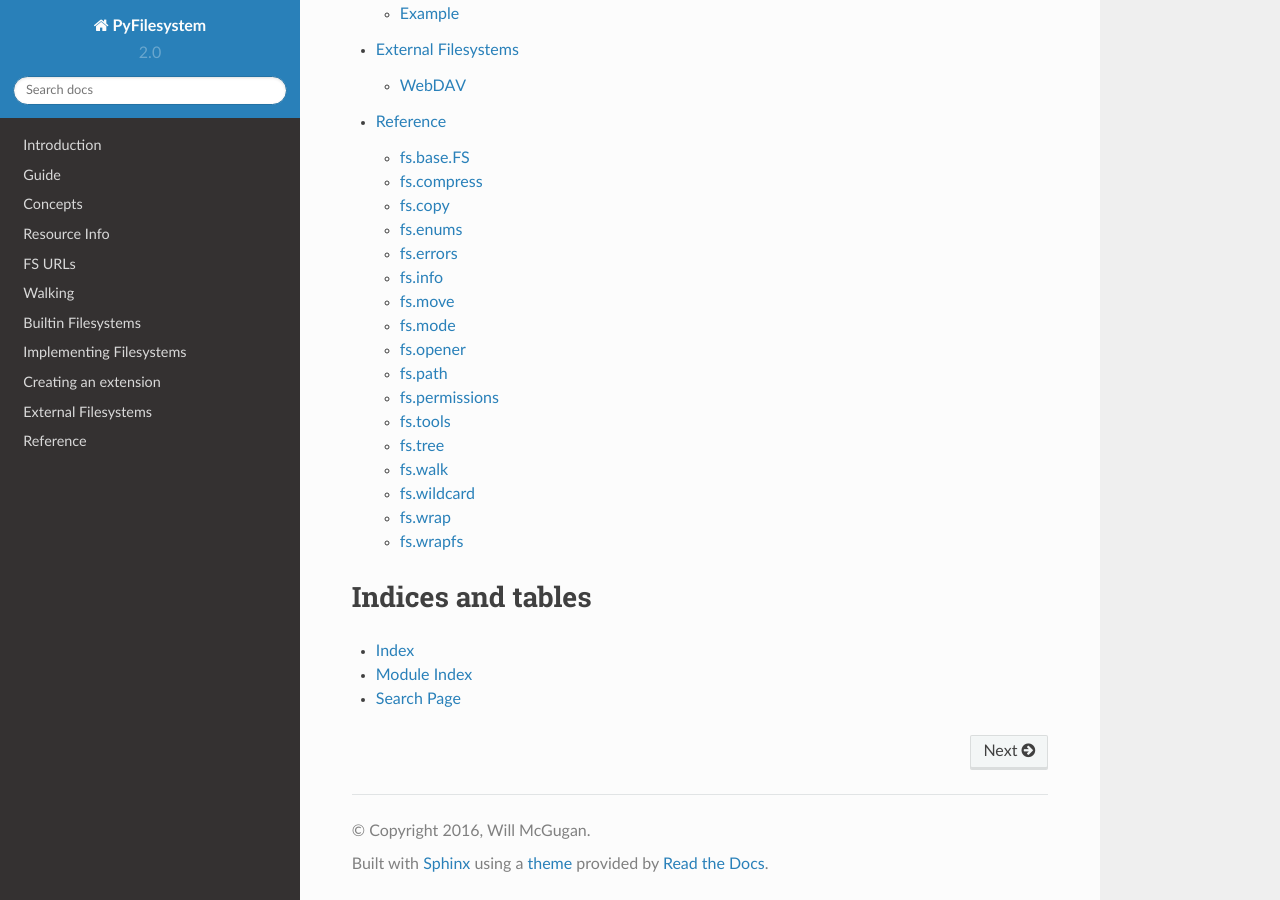
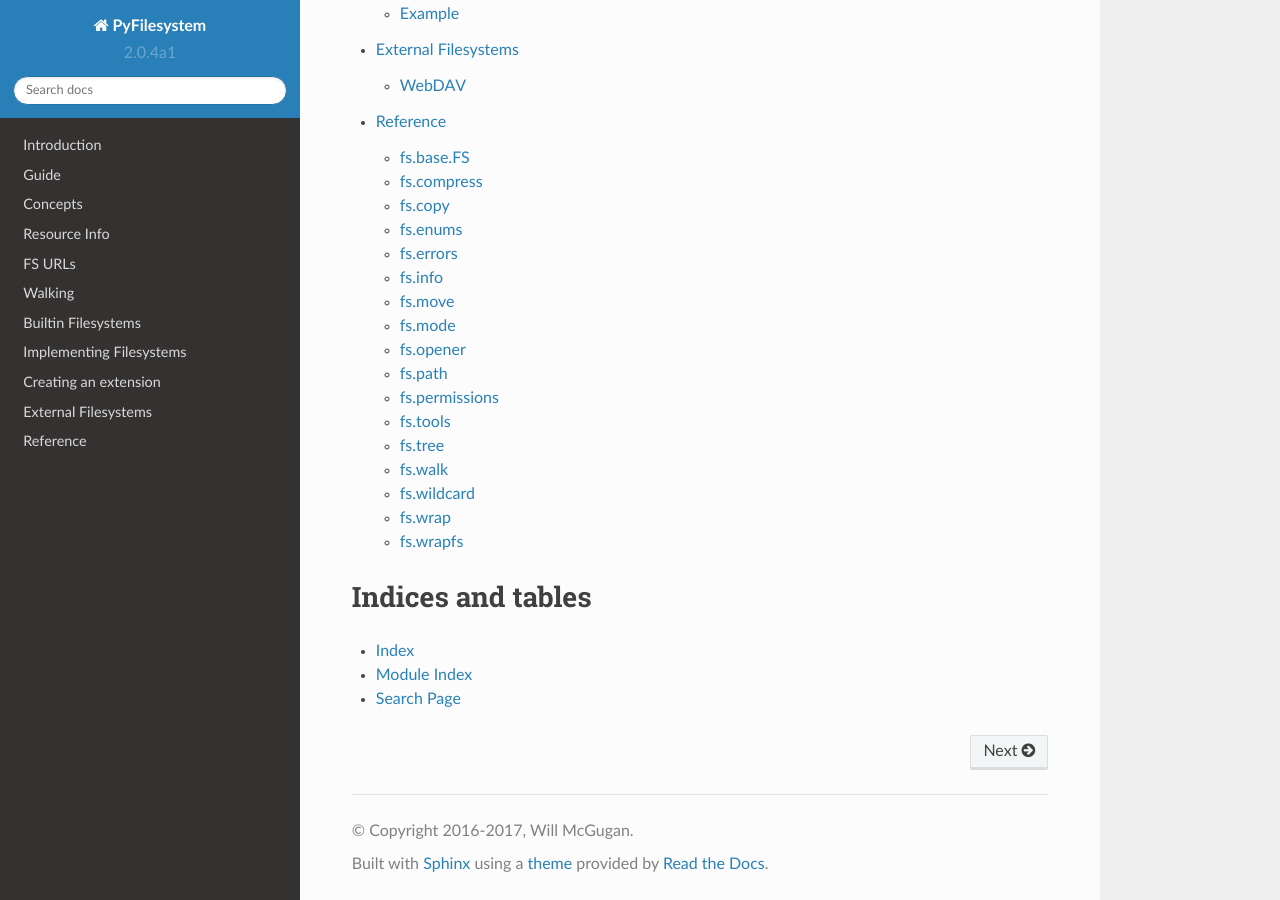
Before and after one commit to PyFilesystem/pyfilesystem2, a Sphinx documentation site: the page built from docs/source/index.rst, in a window 1280 px wide and 900 px high, scrolled down 1587 px. Built offline with Sphinx 7.4.7 and the Read the Docs theme 2.0.0, drawn with Linux system fonts in a browser that asks for light colours; the version number is read from the project's files by our own code; part of the change alters nothing that is shown.

```diff
--- a/docs/source/conf.py
+++ b/docs/source/conf.py
@@ -14,6 +14,7 @@
 
 import sys
 import os
+from fs import __version__
 
 
 import sphinx_rtd_theme
@@ -56,7 +57,7 @@ master_doc = 'index'
 
 # General information about the project.
 project = u'PyFilesystem'
-copyright = u'2016, Will McGugan'
+copyright = u'2016-2017, Will McGugan'
 author = u'Will McGugan'
 
 # The version info for the project you're documenting, acts as replacement for
@@ -64,16 +65,16 @@ author = u'Will McGugan'
 # built documents.
 #
 # The short X.Y version.
-version = u'2.0'
+version = '.'.join(__version__.split('.')[:2])
 # The full version, including alpha/beta/rc tags.
-release = u'2.0.0'
+release = __version__
 
 # The language for content autogenerated by Sphinx. Refer to documentation
 # for a list of supported languages.
 #
 # This is also used if you do content translation via gettext catalogs.
 # Usually you set "language" from the command line for these cases.
-language = None
+language = 'en'
 
 # There are two options for replacing |today|: either, you set today to some
 # non-false value, then it is used:
@@ -234,7 +235,7 @@ latex_elements = {
 # (source start file, target name, title,
 #  author, documentclass [howto, manual, or own class]).
 latex_documents = [
-    (master_doc, 'PyFilesystem2.tex', u'PyFilesystem2 Documentation',
+    (master_doc, 'PyFilesystem2.tex', u'PyFilesystem Documentation',
      u'Will McGugan', 'manual'),
 ]
 
@@ -264,7 +265,7 @@ latex_documents = [
 # One entry per manual page. List of tuples
 # (source start file, name, description, authors, manual section).
 man_pages = [
-    (master_doc, 'pyfilesystem', u'PyFilesystem 2.0 Documentation',
+    (master_doc, 'pyfilesystem', u'PyFilesystem Documentation',
      [author], 1)
 ]
 
@@ -278,7 +279,7 @@ man_pages = [
 # (source start file, target name, title, author,
 #  dir menu entry, description, category)
 texinfo_documents = [
-    (master_doc, 'PyFilesystem', u'PyFilesystem 2.0 Documentation',
+    (master_doc, 'PyFilesystem', u'PyFilesystem Documentation',
      author, 'PyFilesystem', 'Filesystem interface.',
      'Miscellaneous'),
 ]
```
